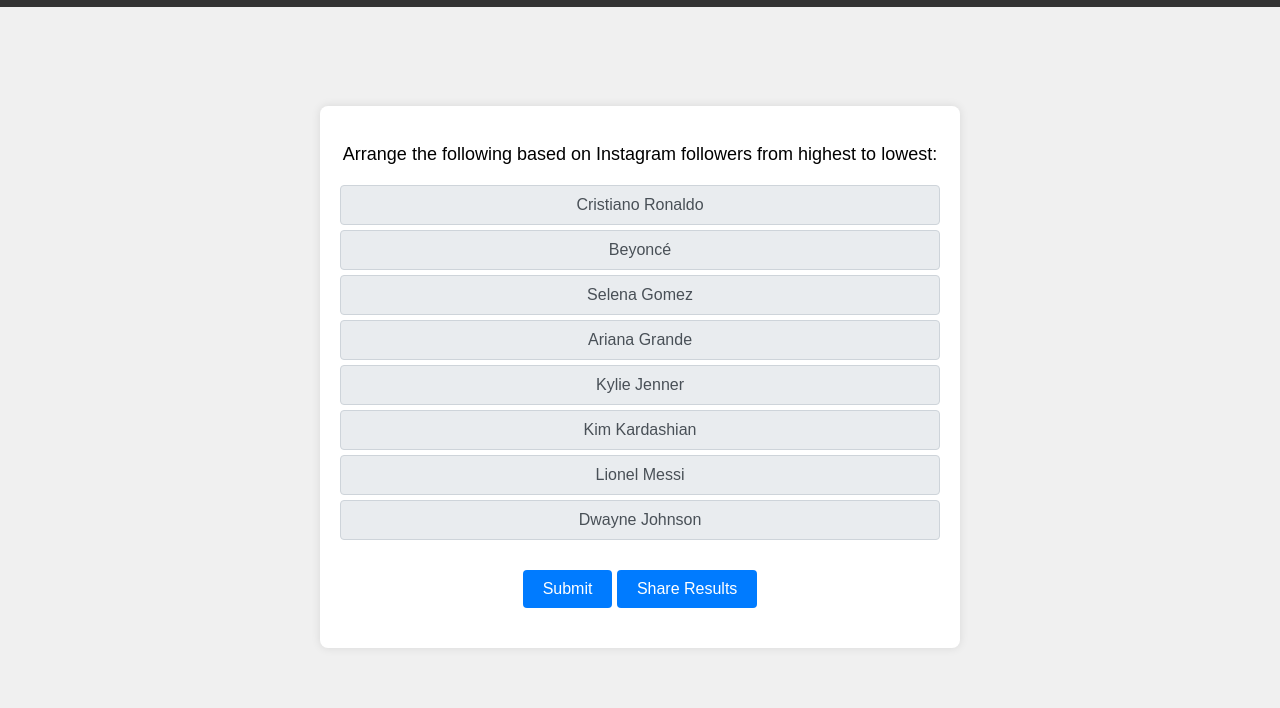
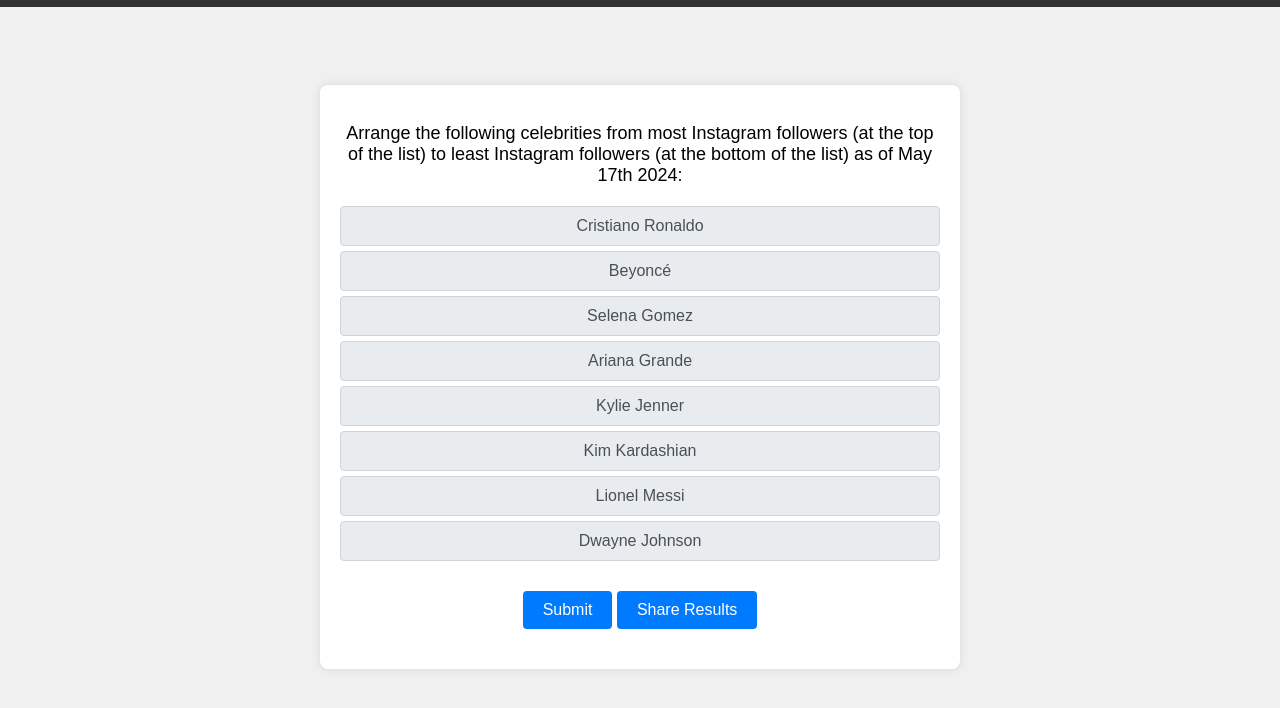
Before and after one commit to play-listl/9, a plain HTML site: page index.html in a window 1280 px wide. Shown: the part 50-758 px from the top of the page. Drawn offline with Linux system fonts and the light colour scheme.

Commit message:
index.html

```diff
--- a/index.html
+++ b/index.html
@@ -12,7 +12,7 @@
     </header>
     <main>
         <div id="quiz">
-            <p id="instructions">Arrange the following based on Instagram followers from highest to lowest:</p>
+            <p id="instructions">Arrange the following celebrities from most Instagram followers (at the top of the list) to least Instagram followers (at the bottom of the list) as of May 17th 2024:</p>
             <ul id="answers"></ul>
             <button id="submit-btn">Submit</button>
             <button id="share-btn">Share Results</button>
```
